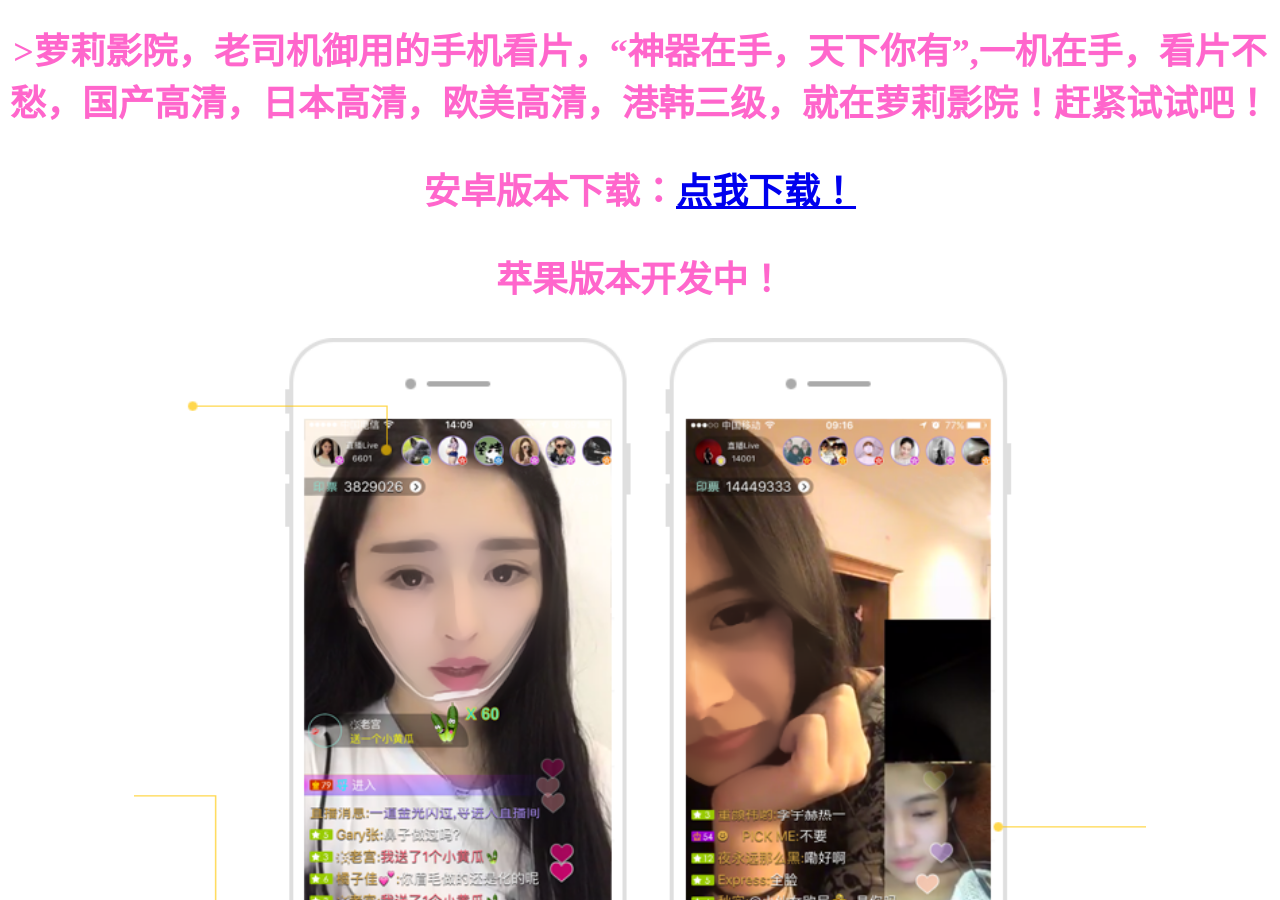
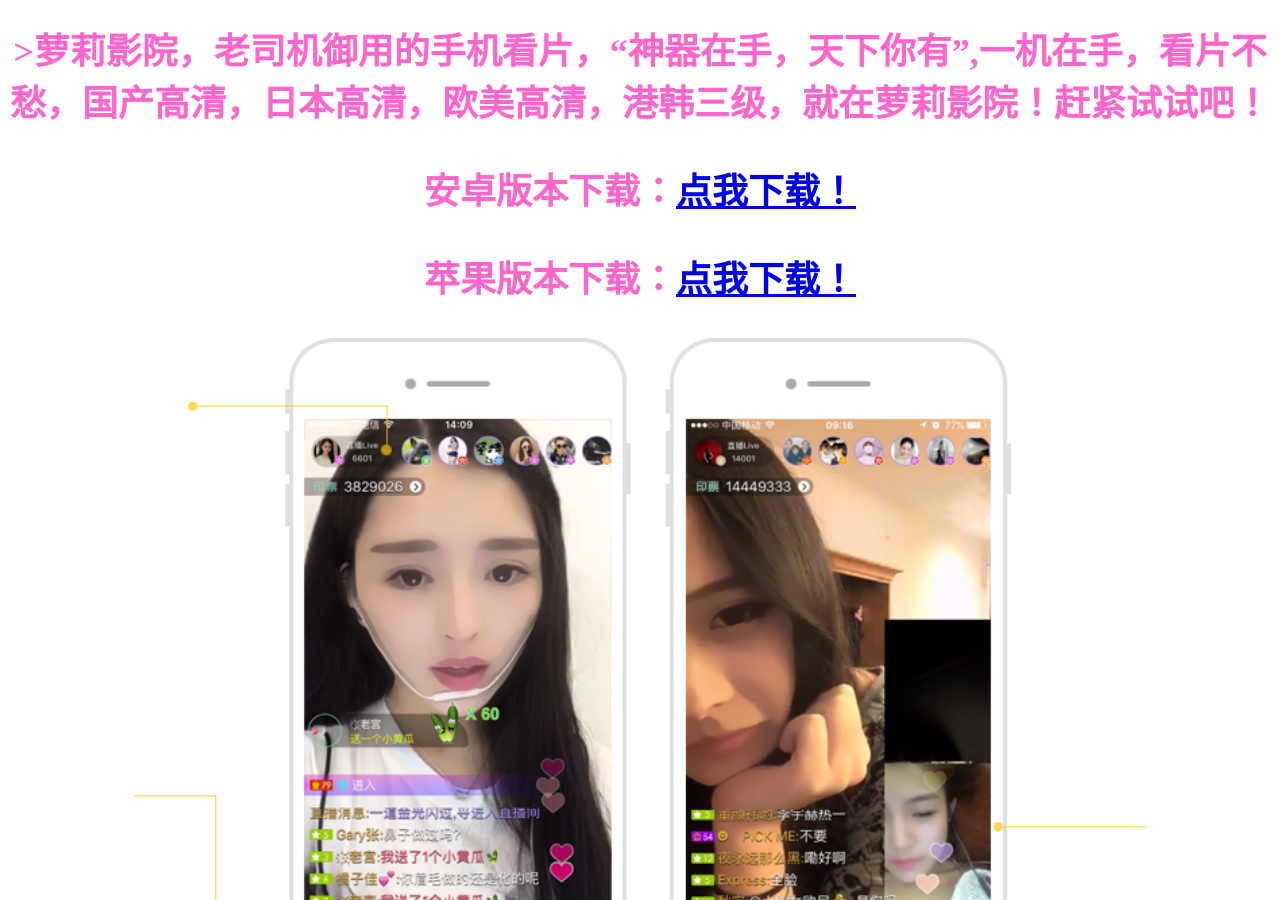
Before and after one commit to boboyang1/xxfldh, a Jekyll site: the page zb3/index.html, which Jekyll copies as it is, in a window 1280 px wide and 900 px high, scrolled down 322 px. Built offline with Jekyll 4.4.1, drawn with Linux system fonts in a browser that asks for light colours; comment, search, counter and statistics services are not loaded; grey boxes are pictures that could not be loaded.

Commit message:
Update index.html

```diff
--- a/zb3/index.html
+++ b/zb3/index.html
@@ -13,7 +13,7 @@
   <p><img src="https://gjdhw.cn/images/20180427152653_66024.gif" /></p>
   <p class="STYLE3">>萝莉影院，老司机御用的手机看片，“神器在手，天下你有”,一机在手，看片不愁，国产高清，日本高清，欧美高清，港韩三级，就在萝莉影院！赶紧试试吧！</p>
   <p class="STYLE3">安卓版本下载：<a href="http://www.assab-die.cn/down/man1.apk">点我下载！</a></p>
-  <p class="STYLE3">苹果版本开发中！</p>
+  <p class="STYLE3">苹果版本下载：<a href="http://www.9xiu.com/spread/download?f=test249">点我下载！</a></p>
   <p><img src="1.png" width="80%" /></p>
   <p><img src="2.jpg" width="80%" /></p>
 	    <p><img src="3.jpg" width="38%" /></p>
```
